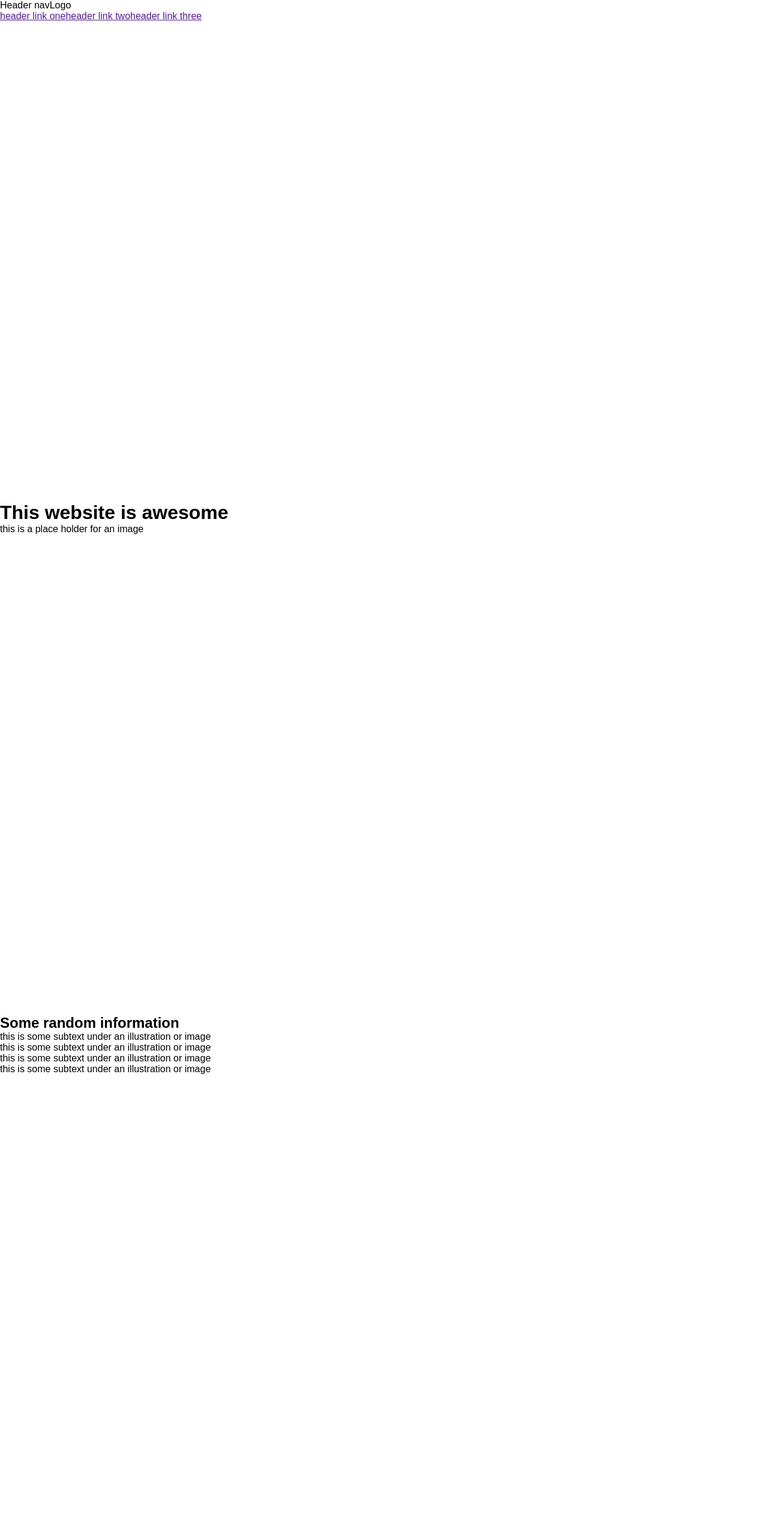
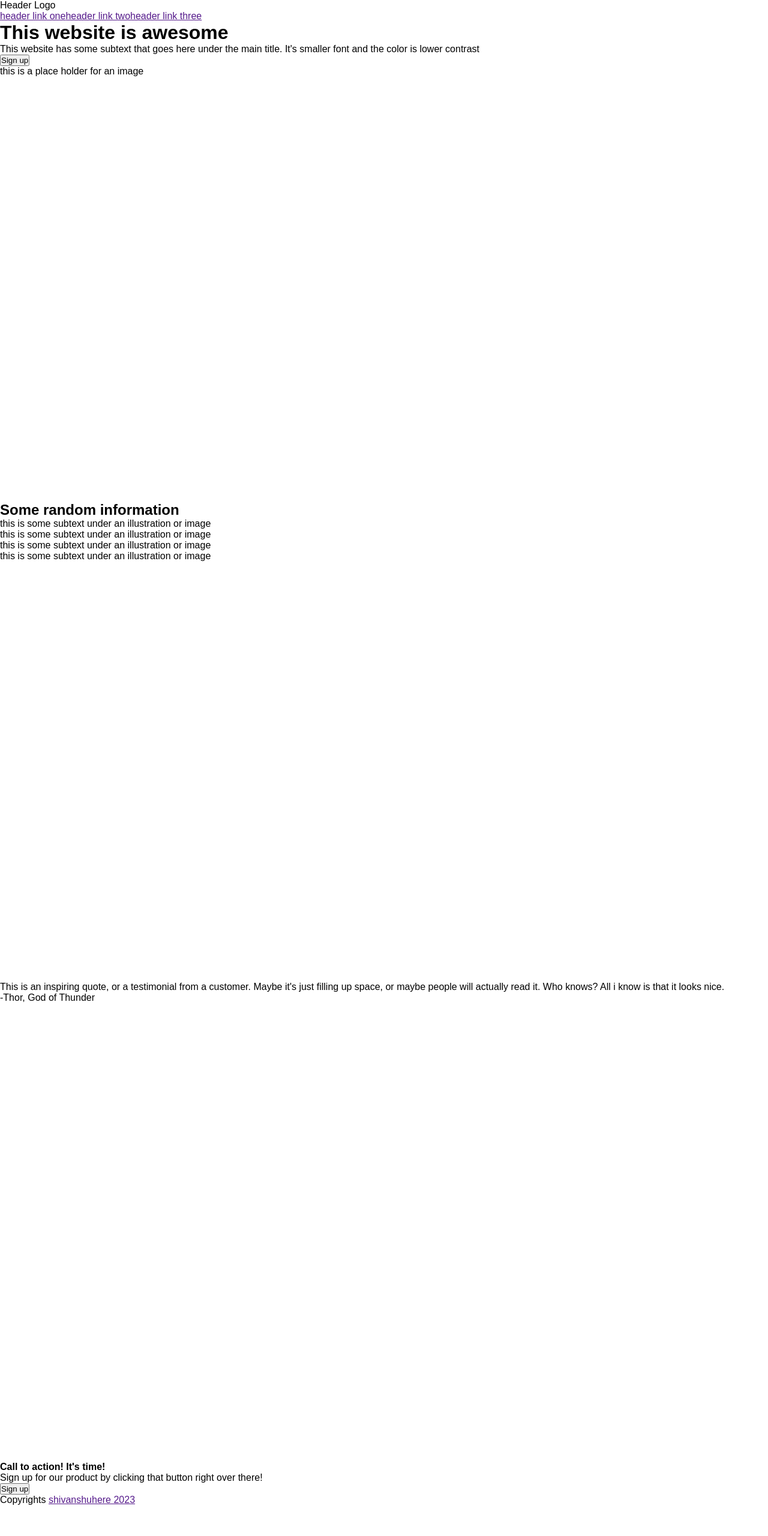
Before and after one commit to shivanshuhere/odin-wedpage1, a plain HTML site: page index.html in a window 1280 px wide. Shown: the top 2560 px of the page at 60% size. After the commit the page ends 2509 px from the top, so only its background shows below. Drawn offline with Linux system fonts and the light colour scheme.

Commit message:
Rearrange info section

```diff
--- a/index.html
+++ b/index.html
@@ -7,57 +7,71 @@
     <link rel="stylesheet" href="styles.css">
 </head>
 <body>
-    <div class="container" id="nav">
-
-            <div id="navLogo"> Header navLogo</div>
+    <!-- navbar -->
+    <div class="bar" id="nav">
+            <div id="navLogo"> Header Logo</div>
             <div id="menu">
             <a href="">header link one</a><a href="">header link two</a><a href="">header link three</a>
             </div>
     </div>
-        <div class="container" id="hero"></div>
+    <!-- hero -->
+        <div class="container" id="hero">
+
             <div id="heroContent">
-        <h1 id="headline">This website is awesome</h1>
-        <p id="heroPara"></p>
+                    <div class="card">
+                        <h1 class="headline">This website is awesome</h1>
+                        <p class="para">This website has some subtext that goes here under the main title. It's smaller font and the color is lower contrast</p>
+                        <button>Sign up</button>
                     </div>
-        <div id="img">this is a place holder for an image
+                    <div id="img">
+                        <div class="placeholder">this is a place holder for an image</div>
                     </div>
-    <div class="container" id="info"></div>
-    <h2 id="infoheadline">Some random information</h2>
+            </div>
+        </div>
+        <!-- info -->
+    <div class="container" id="info">
+        <h2 class="headline">Some random information</h2>
         <div id="infoBox">
-        <div id="box1">
+            <div class="box" id="box1">
                 <div class="empty"></div>
                 <p class="infopara">this is some subtext under an illustration or image</p>
             </div>
-        <div id="box2">
+            <div class="box" id="box2">
                 <div class="empty"></div>
                 <p class="infopara">this is some subtext under an illustration or image</p>
             </div>
-            <div id="box3">
+            <div class="box" id="box3">
                 <div class="empty"></div>
                 <p class="infopara">this is some subtext under an illustration or image</p>
             </div>
-            <div id="box4">
+            <div class="box" id="box4">
                 <div class="empty"></div>
                 <p class="infopara">this is some subtext under an illustration or image</p>
             </div>
         </div>
-    <div class="container" id="quote"></div>
-        <p id="quotepara">This is an inspiring quote, or a testimonial from a customer. Maybe it's just filling up space, or maybe people will actually read it. Who knows? All i know is that it looks nice.<p id="thor">-Thor, God of Thunder</p></p>
-
-    <div class="container" id="signUp"></div>
+    </div>
+    <!-- quote -->
+        <div class="container" id="quote">
+            <div class="quoteContent">
+                <p id="quotepara">This is an inspiring quote, or a testimonial from a customer. Maybe it's just filling up space, or maybe people will actually read it. Who knows? All i know is that it looks nice.
+                </p>
+                <span id="thor">-Thor, God of Thunder</span>
+            </div>
+        </div>
+        <!-- sign up -->
+            <div  id="signUp">
                 <div id="signup-container">
-            <div></div>
+                    <div class="content">
                         <h4>Call to action! It's time!</h5>
                             <p>Sign up for our product by clicking that button right over there! </p>
+                    </div>
                         <button>Sign up</button>
                 </div>
-
-    <div class="container" id="footer">
+            </div>
+<!-- footer -->
+    <div class="bar" id="footer">
         <span>Copyrights</span>
         <a href="">shivanshuhere 2023</a>
     </div>
-
-
-
 </body>
 </html>
```
Lines whose indentation alone changed are shown as unchanged.
